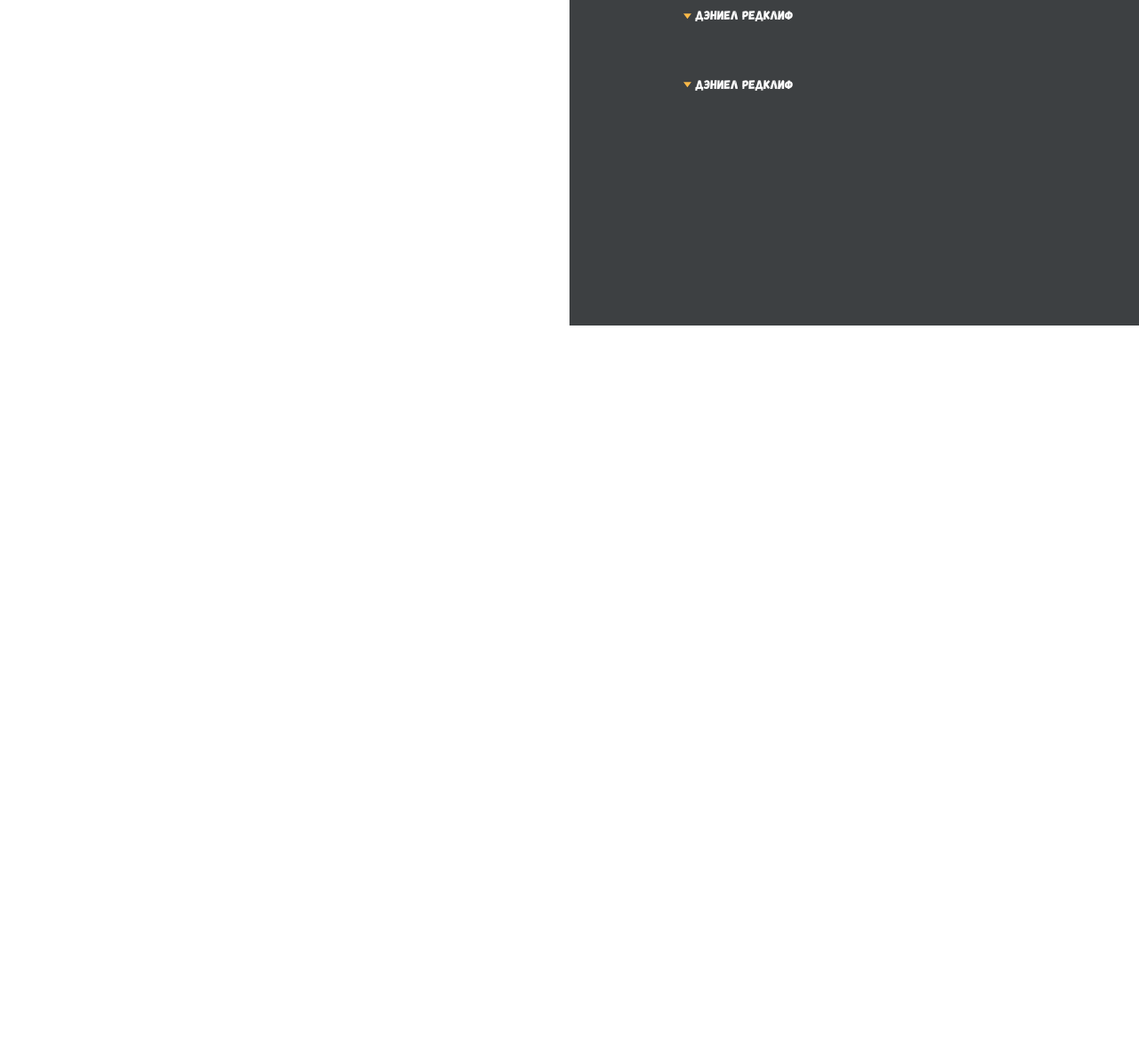
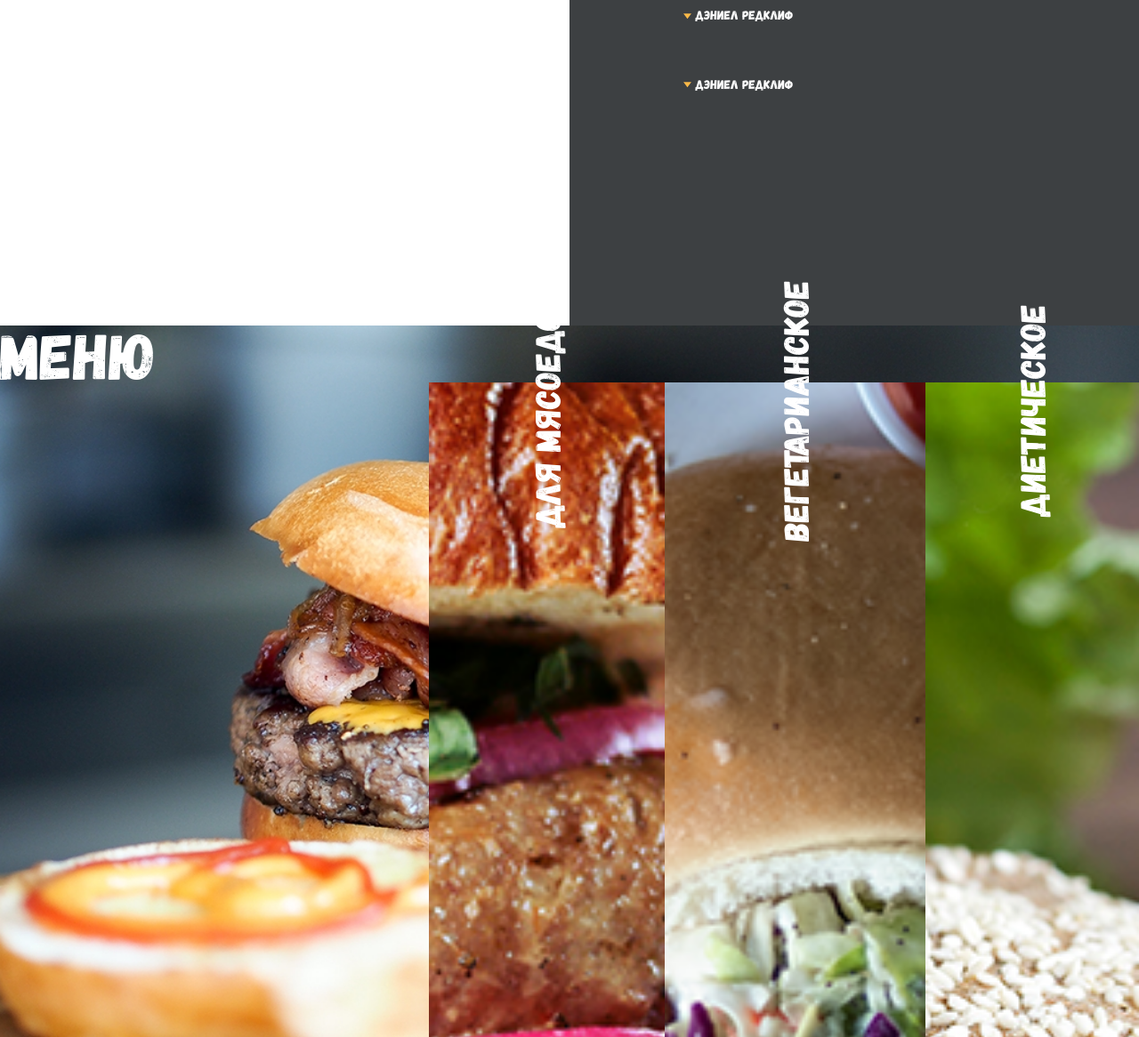
Before and after one commit to GalinaPuciks/Burgerok, a plain HTML site: page index.html in a window 1280 px wide. Shown: the part 2834-4000 px from the top of the page at 89% size. Before the commit the page ends 3200 px from the top, so only its background shows below. Drawn offline with Linux system fonts and the light colour scheme.

Commit message:
fail branch

```diff
--- a/index.html
+++ b/index.html
@@ -264,6 +264,53 @@
         </div>
 
     </section>
+    <section class="section product__menu">
+      <div class="product__title"> Меню </div>
+      <div class="product__types">
+        <div class="product__items">
+          <div class="product__item regular">
+            <h3 class="product__name ">Для мясоедов </h3>
+            <article class="product__desc">
+                Адаптивная версия текущих и предыдущих секций всех сверстанных секций страницы
+                В аккордеонах заведен класс для отображения активного элемента
+                при перемещении этого класса с секции на секцию аккордеона - элементы в нем принимают соответствующий вид согласно макету.
+                В проекте применены SVG иконки из спрайта.
+                Сверстана форма заказа. Функционирование этой формы будет настроено позже, после изучения основ javaScript
+              </article>
+          </div>
+          <div class="product__item vegan">
+              <h3 class="product__name"> Вегетарианское </h3>
+              <article class="product__desc">
+                  Адаптивная версия текущих и предыдущих секций всех сверстанных секций страницы
+                  В аккордеонах заведен класс для отображения активного элемента
+                  при перемещении этого класса с секции на секцию аккордеона - элементы в нем принимают соответствующий вид согласно макету.
+                  В проекте применены SVG иконки из спрайта.
+                  Сверстана форма заказа. Функционирование этой формы будет настроено позже, после изучения основ javaScript
+                </article>
+            </div>
+            <div class="product__item diet">
+                <h3 class="product__name"> Диетическое </h3>
+                <article class="product__desc">
+                    Адаптивная версия текущих и предыдущих секций всех сверстанных секций страницы
+                    В аккордеонах заведен класс для отображения активного элемента
+                    при перемещении этого класса с секции на секцию аккордеона - элементы в нем принимают соответствующий вид согласно макету.
+                    В проекте применены SVG иконки из спрайта.
+                    Сверстана форма заказа. Функционирование этой формы будет настроено позже, после изучения основ javaScript
+                  </article>
+              </div>
+
+        </div>
+
+
+
+      </div>
+
+
+
+
+
+
+    </section>
     <ul class="fixed__menu">
       <li class="fixed__menu-item  active">
         <a href="" class="fixed__menu-link"></a>
--- /dev/null
+++ b/scss/blocks/product__menu.scss
@@ -0,0 +1,56 @@
+.product__menu {
+    background: url('../img/img_menu/menu_bg.jpg') center center / cover no-repeat;
+    position: relative;
+}
+
+.regular {
+    background: url('../img/img_menu/meat_bg.png') center center / cover no-repeat;
+}
+
+.vegan {
+    background: url('../img/img_menu/vegetarian_bg.png') center center / cover no-repeat;
+}
+
+.diet {
+    background: url('../img/img_menu/diet_bg.png') center center / cover no-repeat;
+}
+
+.product__types {
+    position: relative;
+}
+.product__items {
+    position: absolute;
+    right: 0;
+    display: flex;
+
+}
+
+.product__item {
+    display: flex;
+
+}
+
+
+
+.product__title {
+    color: #ffffff;
+    @include gagalin();
+    font-size: 72px;
+    font-weight: 400;
+    line-height: 64px;
+}
+
+.product__name {
+color: #ffffff;
+@include gagalin();
+font-size: 40px;
+font-weight: 400;
+line-height: 63.75px;
+width: 100%;
+-webkit-transform: rotate(-90deg);
+height: fit-content;
+}
+.product__desc {
+    width: 0;
+    overflow: hidden;
+}
--- a/scss/main.scss
+++ b/scss/main.scss
@@ -29,3 +29,4 @@ $red: #e35028;
 @import "blocks/fixed__menu-item.scss";
 @import "blocks/team.scss";
 @import "blocks/team__menu.scss";
+@import "blocks/product__menu.scss"
```
Also changed, not shown: css/blocks/product__menu.css (added), css/main.css, img/img_menu/diet_bg.png (added), img/img_menu/meat_bg.png (added), img/img_menu/menu_bg.jpg (added), img/img_menu/vegetarian_bg.png (added), 1 other file.
